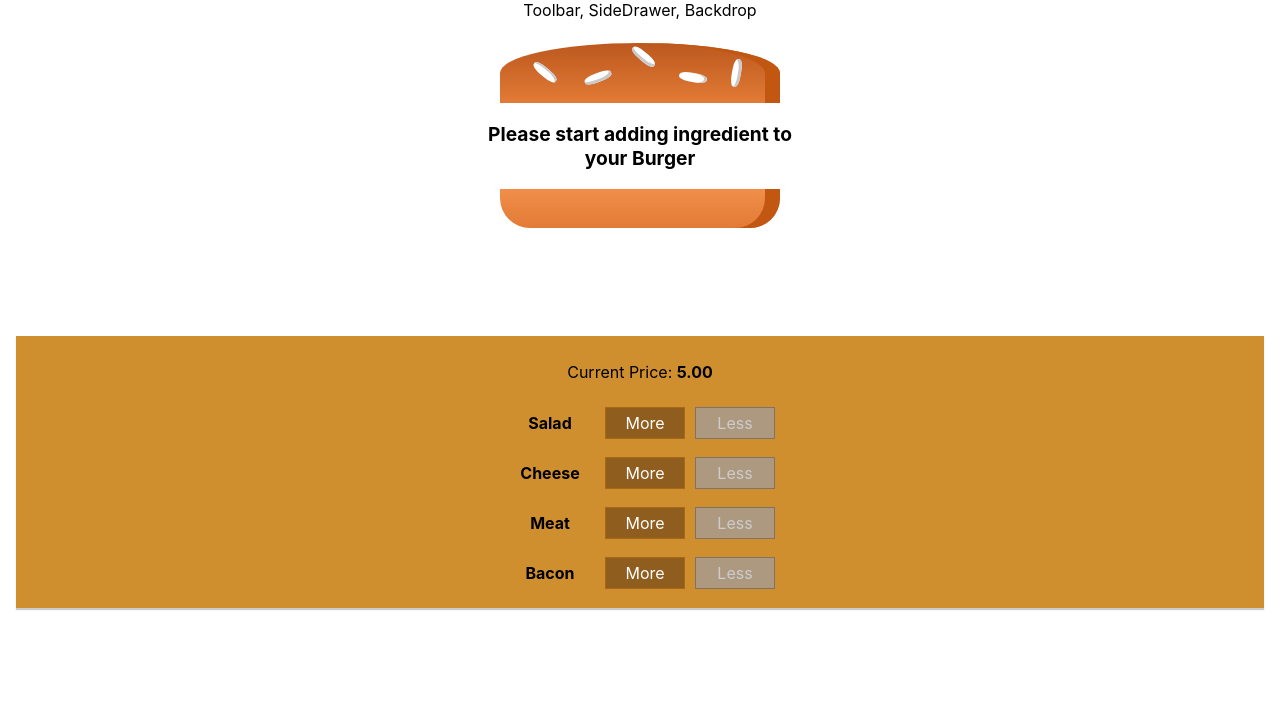
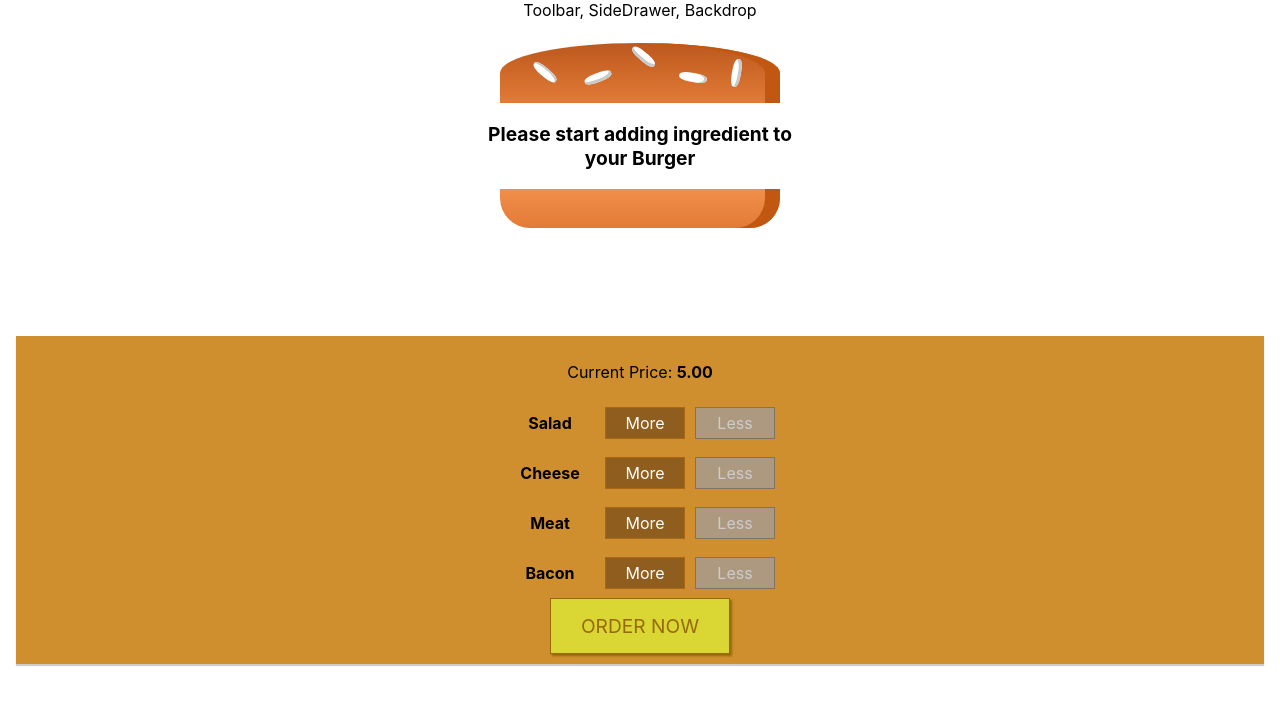
Before and after one commit to kamalyadav11/Burger-King, a React (Create React App) app: page / in a window 1280 px wide. Shown: the top 704 px of the page. Built offline with nearby package versions, Linux system fonts and the light colour scheme.

Commit message:
added order button

```diff
--- a/src/components/Burger/BuildControls/BuildControls.js
+++ b/src/components/Burger/BuildControls/BuildControls.js
@@ -25,6 +25,7 @@ const BuildControls = props => {
           disabled={props.disabled[ctrl.type]}
         />
       ))}
+      <button className="OrderButton">ORDER NOW</button>
     </div>
   );
 };
```
